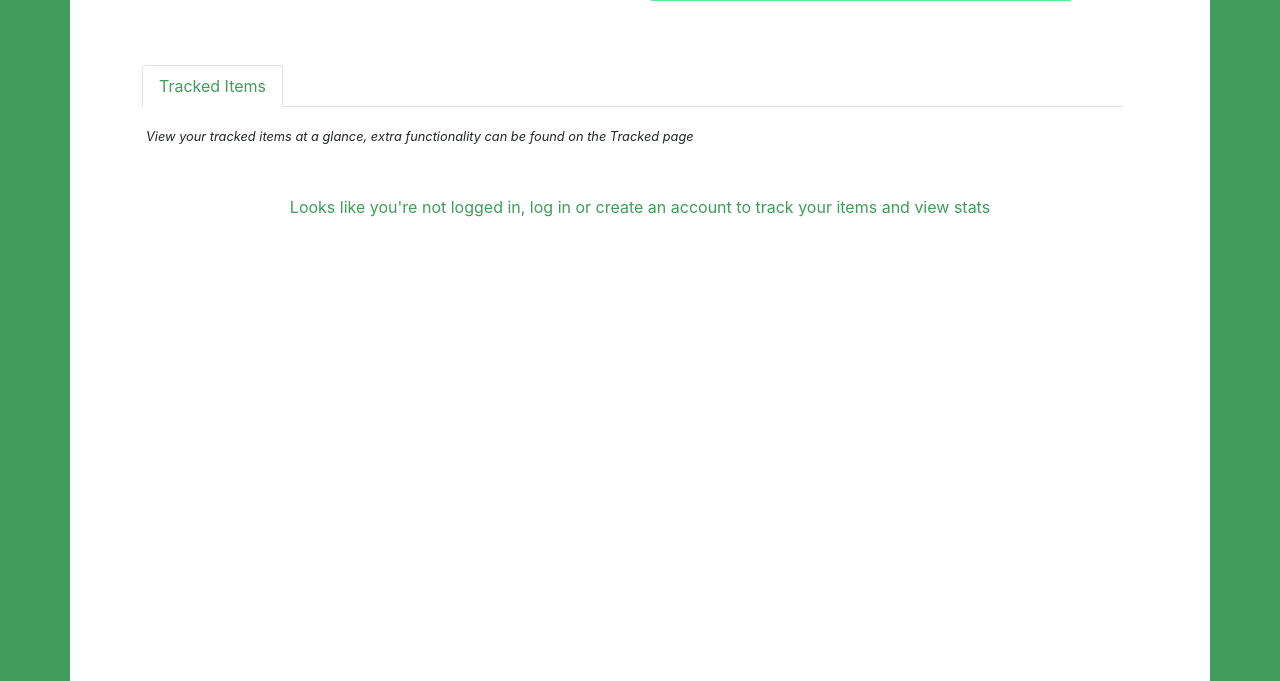
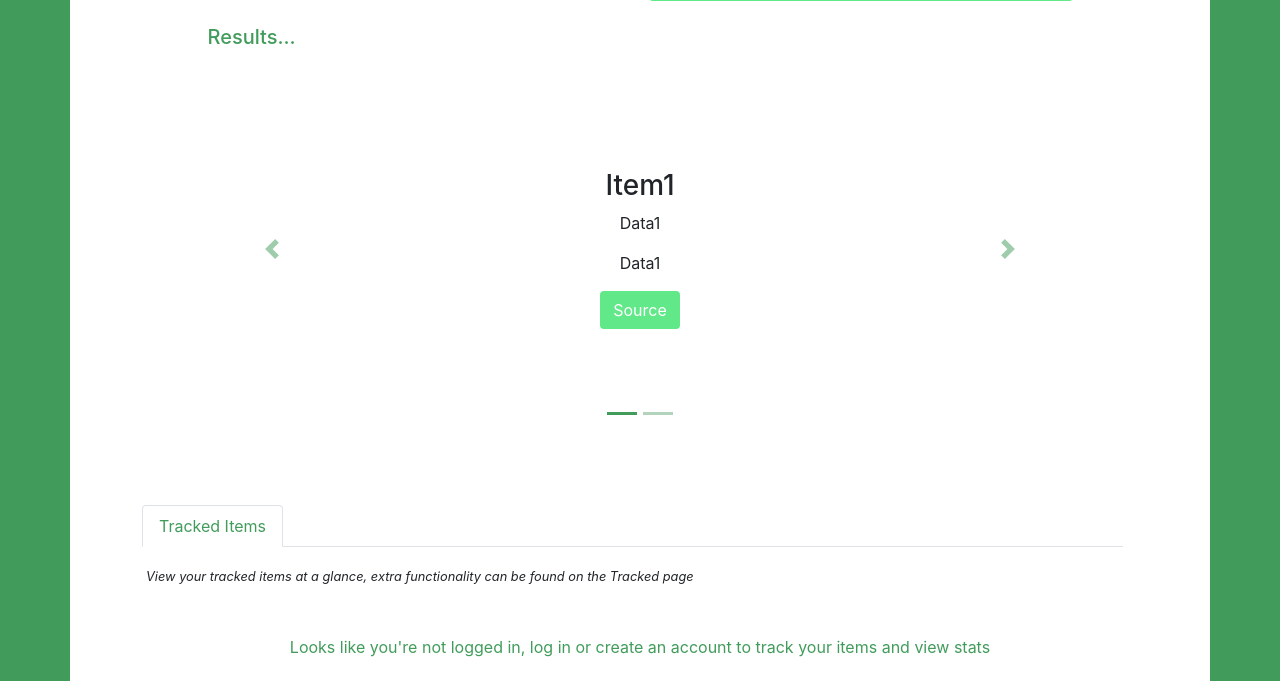
Before and after one commit to First-Derivative/MarketTrack, a Django app: page / in a window 1280 px wide. Shown: the part 523-1204 px from the top of the page. Run offline with Django 3.2, Linux system fonts and the light colour scheme; some libraries are stand-ins or nearby versions.

Commit message:
minor changes2.0

```diff
--- a/MarketTrack/Frontend/templates/Frontend/homepage.html
+++ b/MarketTrack/Frontend/templates/Frontend/homepage.html
@@ -28,7 +28,7 @@
 
 <!-- Search Results Entry -->
 
-<div class="row mt-4 hidden" id="search_results_row">
+<div class="row mt-4" id="search_results_row">
 
   <div class="col-md-1"></div> <!-- Empty for Spacing -->
   <div class="col-md-10">
@@ -54,10 +54,12 @@
 
         <div class="carousel-item ">
           <div class="carousel_item_wrapper text-center">
-            <h3> Item2</h3>
-            <p> Data2 </p>
-            <p> Data2 </p>
-            <a href="#" class="btn std_button"> Source</a>
+            <h3> SAMSUNG QVO 870 2.5" Internal SSD - 1 TB </h3>
+            <p> &pound;99.99 </p>
+            <p> Stock Available </p>
+            <p> Currys </p>
+            <a href="https://www.currys.co.uk/gbuk/computing-accessories/data-storage/solid-state-drives/samsung-qvo-870-2-5-internal-ssd-1-tb-10218693-pdt.html"
+              class="btn std_button"> Source</a>
           </div>
         </div>
 
```
